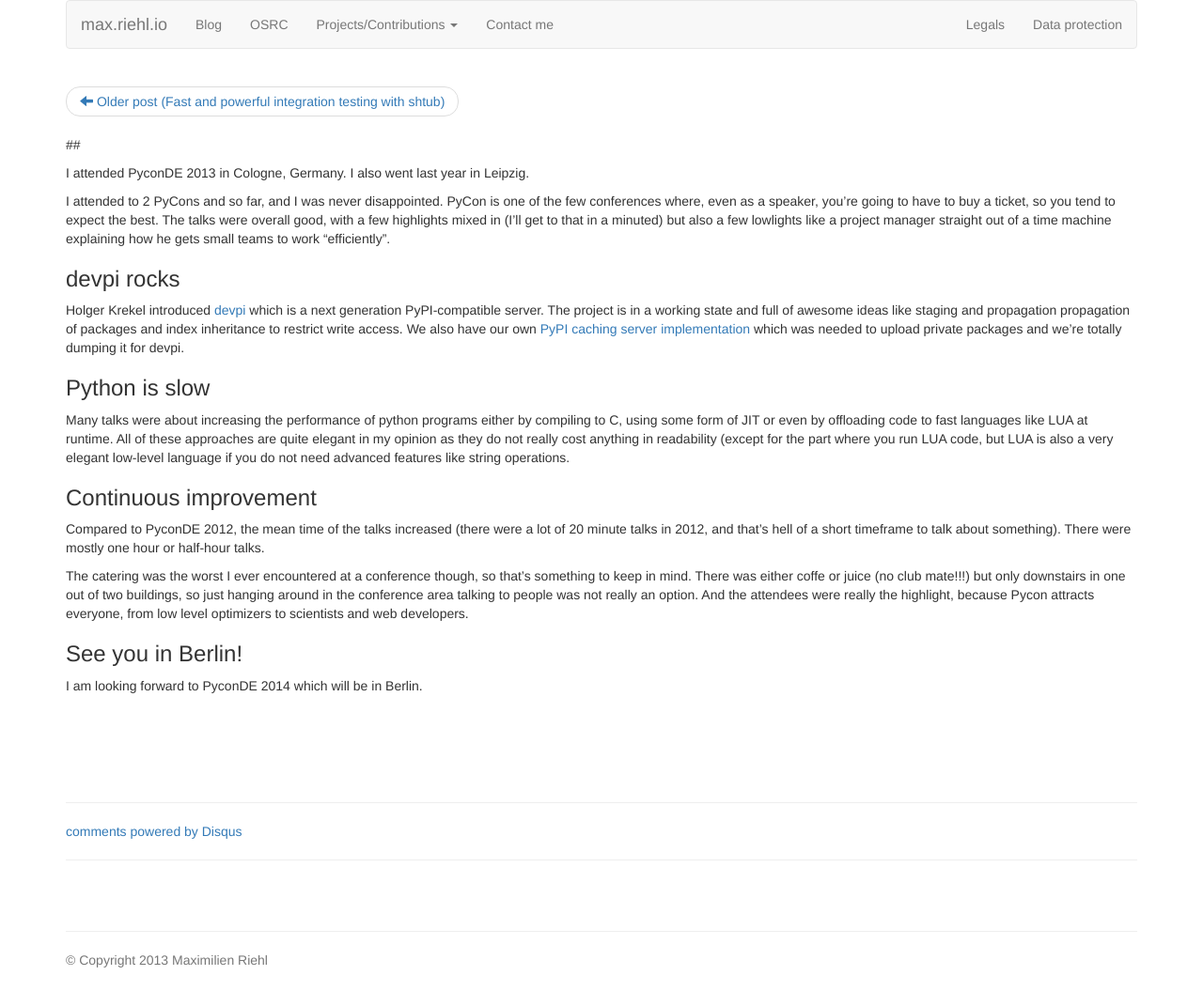
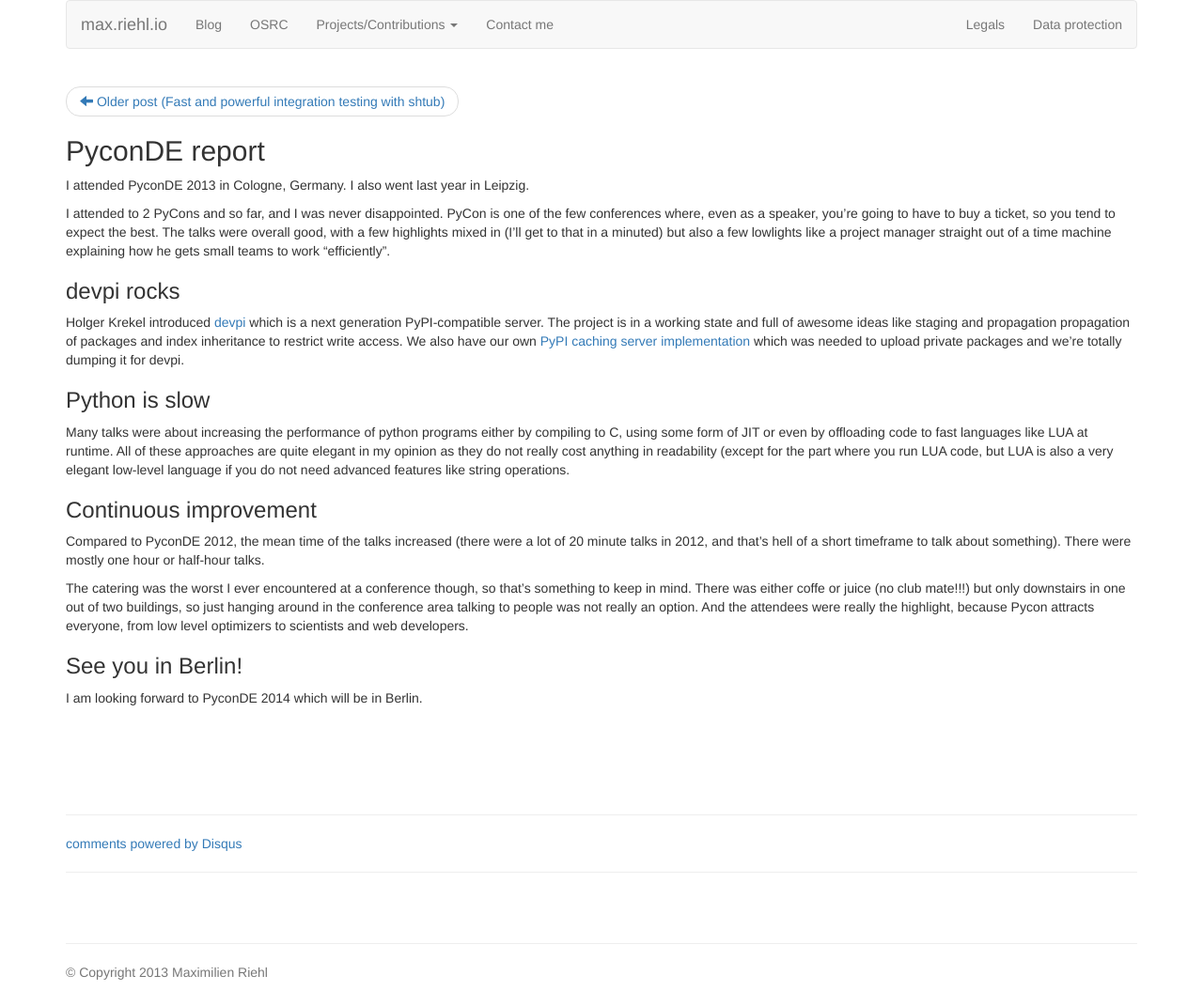
Before and after one commit to mriehl/mriehl.github.io, a Jekyll site: the page built from _posts/2013-10-20-pyconde-report.md, in a window 1280 px wide. Shown: the whole page at 94% size. Built offline with Jekyll 4.4.1, drawn with Linux system fonts in a browser that asks for light colours; nearby versions of some CDN libraries; comment, search, counter and statistics services are not loaded; grey boxes are pictures that could not be loaded.

Commit message:
fixing liquid typo

```diff
--- a/_posts/2013-10-20-pyconde-report.md
+++ b/_posts/2013-10-20-pyconde-report.md
@@ -3,7 +3,7 @@ layout: posts
 title: PyconDE report
 categories: posts
 ---
-## {{ post.title }}
+## {{ page.title }}
 
 I attended PyconDE 2013 in Cologne, Germany. I also went last year in Leipzig.
 
```
